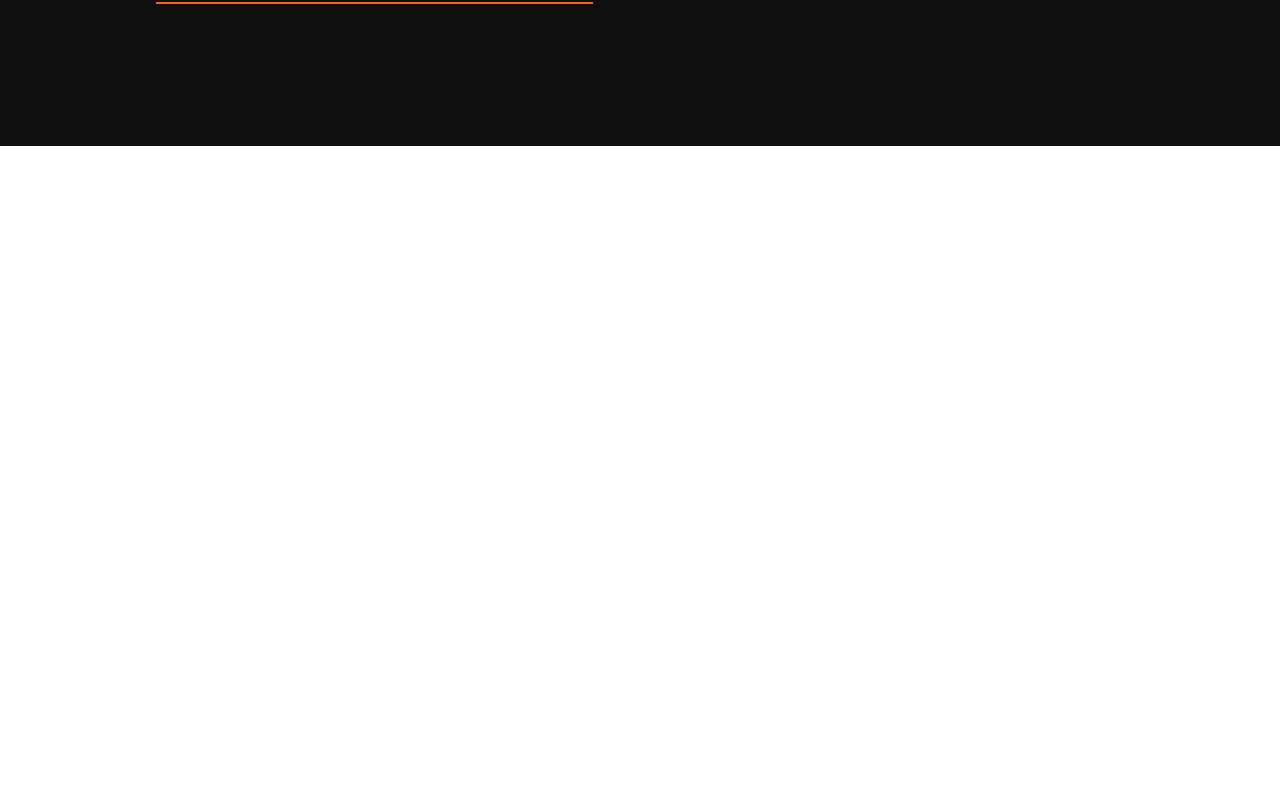
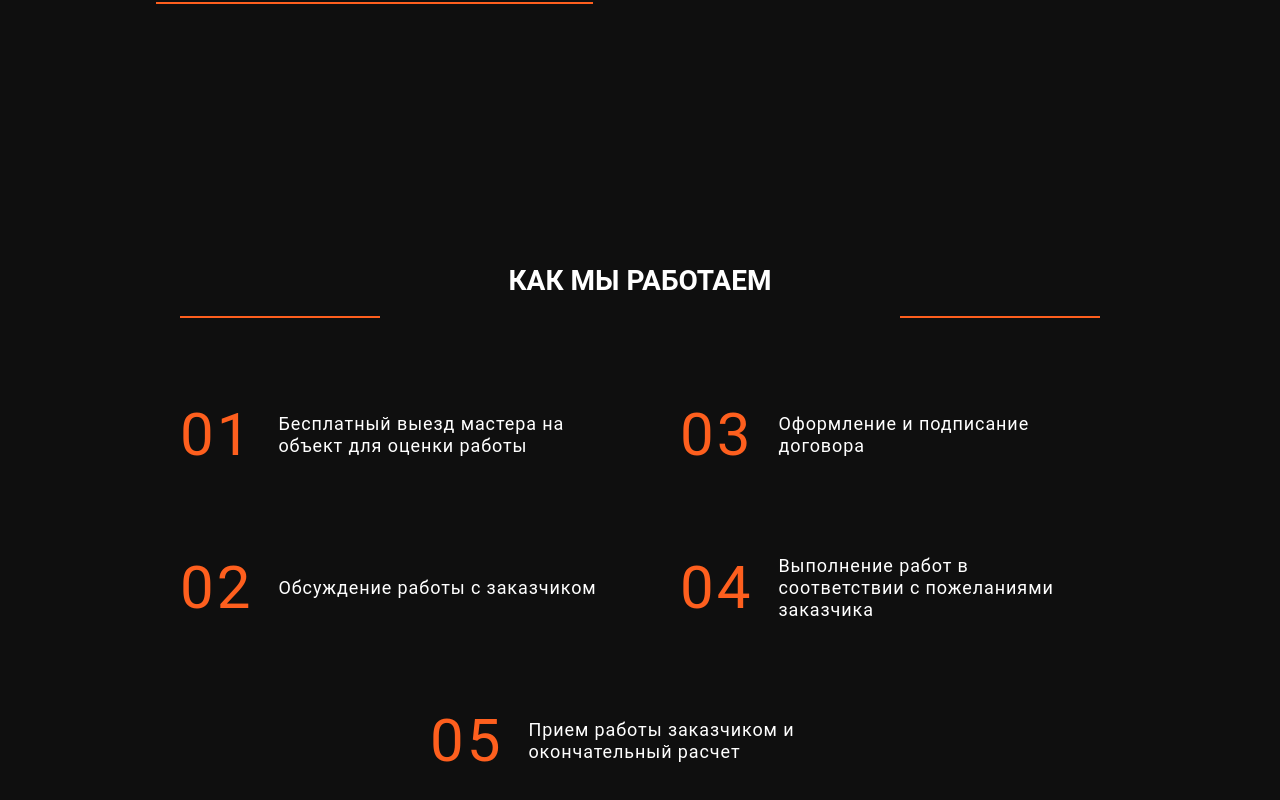
Before and after one commit to AndreyKhailov/master-wood62, a React (Create React App) app: page / in a window 1280 px wide. Shown: the part 1307-2107 px from the top of the page. Before the commit the page ends 1453 px from the top, so only its background shows below. Built offline with nearby package versions, Linux system fonts and the light colour scheme.

Commit message:
[style]: Сверстан и стилизован works компонент

```diff
--- a/src/App.js
+++ b/src/App.js
@@ -2,7 +2,7 @@ import React from 'react';
 
 import './styles/scss/app.scss';
 
-import { Header, Top, About } from './components';
+import { Header, Top, About, Works } from './components';
 
 function App() {
   return (
@@ -10,6 +10,7 @@ function App() {
       <Header />
       <Top />
       <About />
+      <Works />
     </>
   );
 }
--- a/src/components/index.js
+++ b/src/components/index.js
@@ -1,3 +1,4 @@
 export { default as Header } from './header';
 export { default as Top } from './top';
 export { default as About } from './about';
+export { default as Works } from './works';
--- /dev/null
+++ b/src/components/works.jsx
@@ -0,0 +1,37 @@
+import React from 'react';
+
+function Works() {
+    return (
+        <div className='works'>
+            <div className="container">
+                    <h2 className="works__titile">Как мы работаем</h2>
+                <div className="works__inner">
+                    <div className='works__line-right'/>
+                    <div className='works__line-left' />
+                    <div className="works__section-1">
+                        <span className="works__section-num">01</span>
+                        <p className="works__section-text">Бесплатный выезд мастера на объект для оценки работы </p>
+                    </div>
+                    <div className="works__section-2">
+                        <span className="works__section-num">02</span>
+                        <p className="works__section-text">Обсуждение работы с заказчиком </p>
+                    </div>
+                    <div className="works__section-3">
+                        <span className="works__section-num">03</span>
+                        <p className="works__section-text">Оформление и подписание договора</p>
+                    </div>
+                    <div className="works__section-4">
+                        <span className="works__section-num">04</span>
+                        <p className="works__section-text">Выполнение работ в соответствии с пожеланиями заказчика</p>
+                    </div>
+                    <div className="works__section-5">
+                        <span className="works__section-num">05</span>
+                        <p className="works__section-text">Прием работы заказчиком и окончательный расчет</p>
+                    </div>
+                </div>
+            </div>
+        </div>
+    )
+}
+
+export default Works;
--- a/src/styles/scss/components/_all.scss
+++ b/src/styles/scss/components/_all.scss
@@ -3,3 +3,4 @@
 @import './header';
 @import './top';
 @import './about';
+@import './works';
--- /dev/null
+++ b/src/styles/scss/components/_works.scss
@@ -0,0 +1,74 @@
+@import '../constants';
+@import '../vars';
+
+.works {
+  background-color: $black;
+  padding: 120px 0;
+  &__inner {
+    display: grid;
+    place-content: center;
+    grid-row-gap: 80px;
+    grid-column-gap: 80px;
+    grid-template-areas:
+      'left right'
+      'sec-1 sec-3'
+      'sec-2 sec-4'
+      'sec-5 sec-5';
+  }
+  &__line-right {
+    grid-area: right;
+    margin-left: auto;
+  }
+  &__line-left {
+    grid-area: left;
+  }
+  &__line-right,
+  &__line-left {
+    width: 200px;
+    border-bottom: 2px solid $orange;
+  }
+  &__section-1 {
+    grid-area: sec-1;
+  }
+  &__section-2 {
+    grid-area: sec-2;
+  }
+  &__section-3 {
+    grid-area: sec-3;
+  }
+  &__section-4 {
+    grid-area: sec-4;
+  }
+  &__section-5 {
+    grid-area: sec-5;
+    margin: 0 auto;
+  }
+  &__section-1,
+  &__section-2,
+  &__section-3,
+  &__section-4,
+  &__section-5 {
+    display: flex;
+    align-items: center;
+    width: 420px;
+  }
+  &__titile {
+    text-align: center;
+    text-transform: uppercase;
+    color: $white;
+    margin-bottom: 20px;
+  }
+  &__section-num {
+    color: $orange;
+    font-size: 60px;
+    line-height: 73px;
+    letter-spacing: 0.05em;
+    margin-right: 25px;
+  }
+  &__section-text {
+    font-size: 18px;
+    line-height: 22px;
+    letter-spacing: 0.05em;
+    color: $white;
+  }
+}
```
